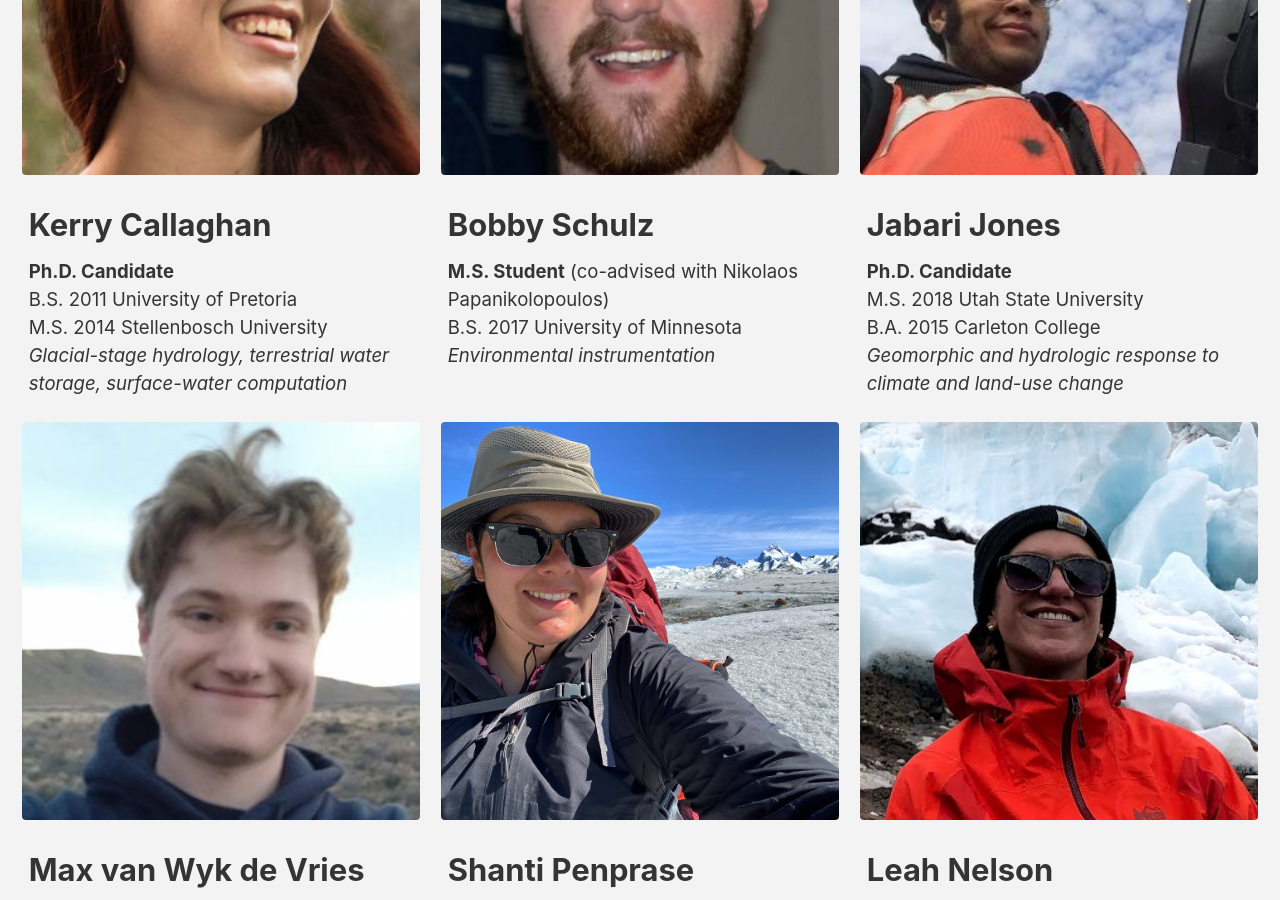
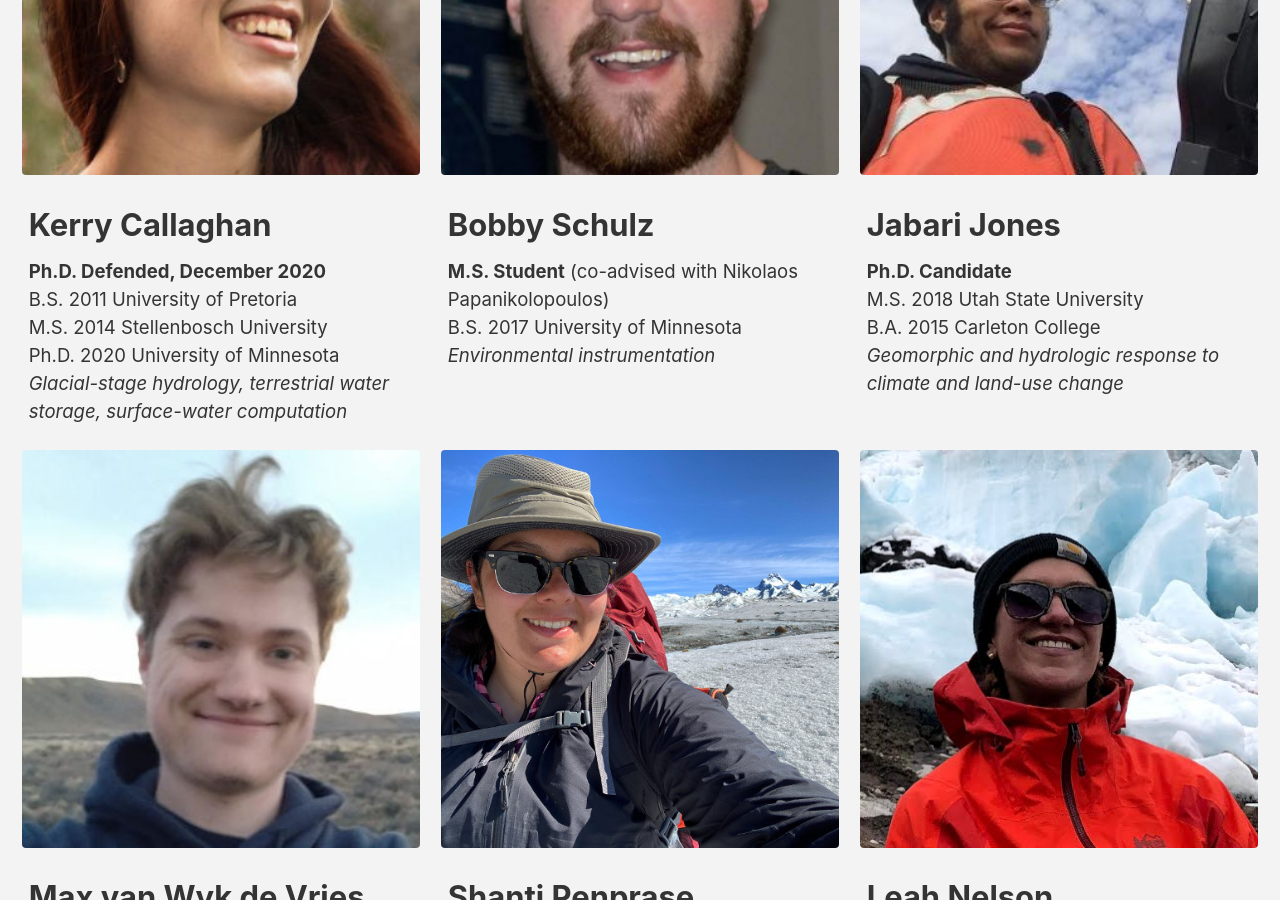
Before and after one commit to MNiMORPH/MNiMORPH.github.io, a Jekyll site: the page built from _pages/people.md, in a window 1280 px wide and 900 px high, scrolled down 1622 px. Built offline with Jekyll 4.4.1, drawn with Linux system fonts in a browser that asks for light colours; cached includes are drawn as plain includes; nearby versions of some CDN libraries.

Commit message:
Kerry defended!

```diff
--- a/_pages/people.md
+++ b/_pages/people.md
@@ -42,9 +42,10 @@ grads:
   - image_path: /assets/images/headshots/callaghan_square.jpg
     alt: "Kerry Callaghan"
     title: "Kerry Callaghan"
-    excerpt: "**Ph.D. Candidate**<br/>
+    excerpt: "**Ph.D. Defended, December 2020**<br/>
               B.S. 2011 University of Pretoria<br/>
               M.S. 2014 Stellenbosch University<br/>
+              Ph.D. 2020 University of Minnesota<br/>
               *Glacial-stage hydrology, terrestrial water storage, surface-water computation*
               "
     #url: ""
```
